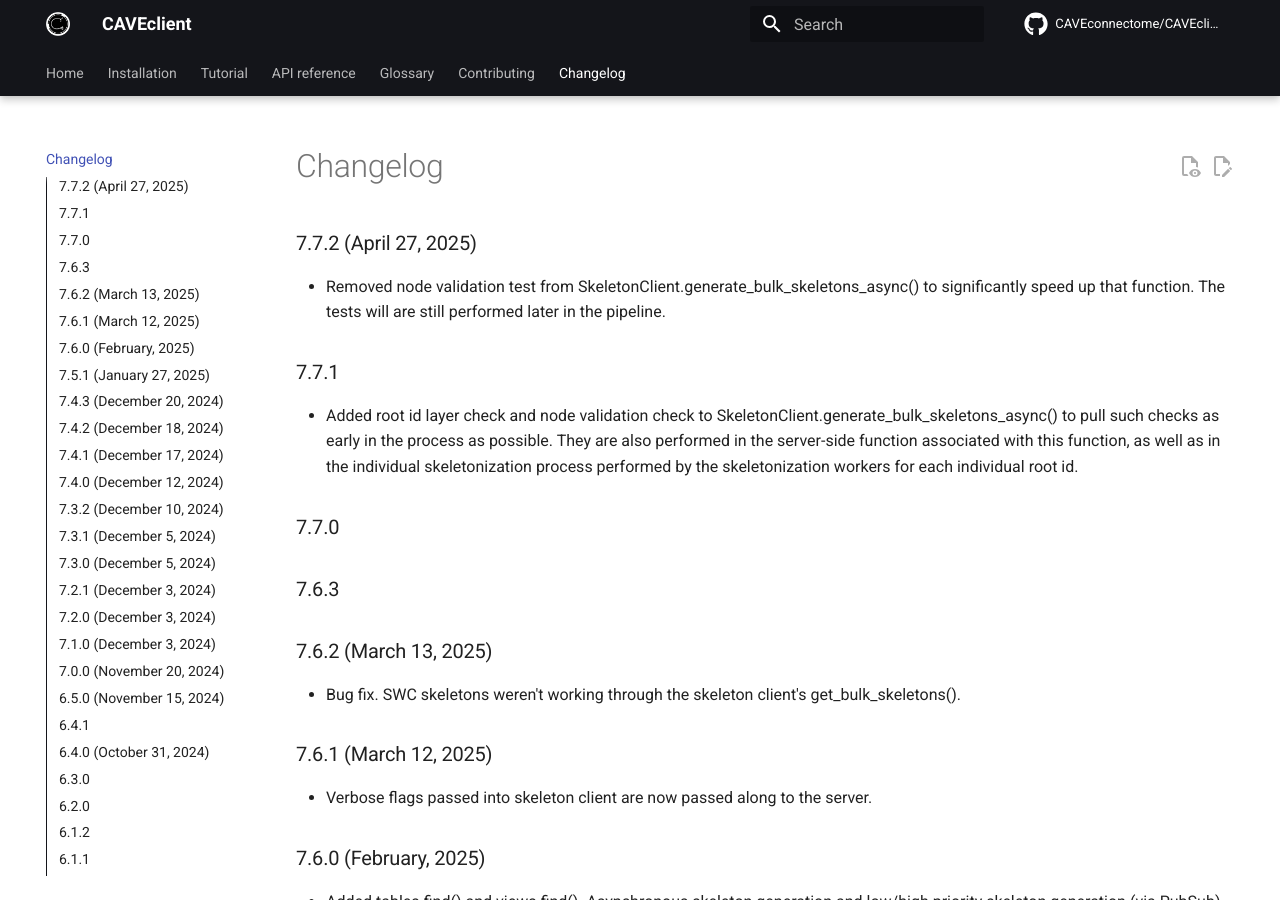
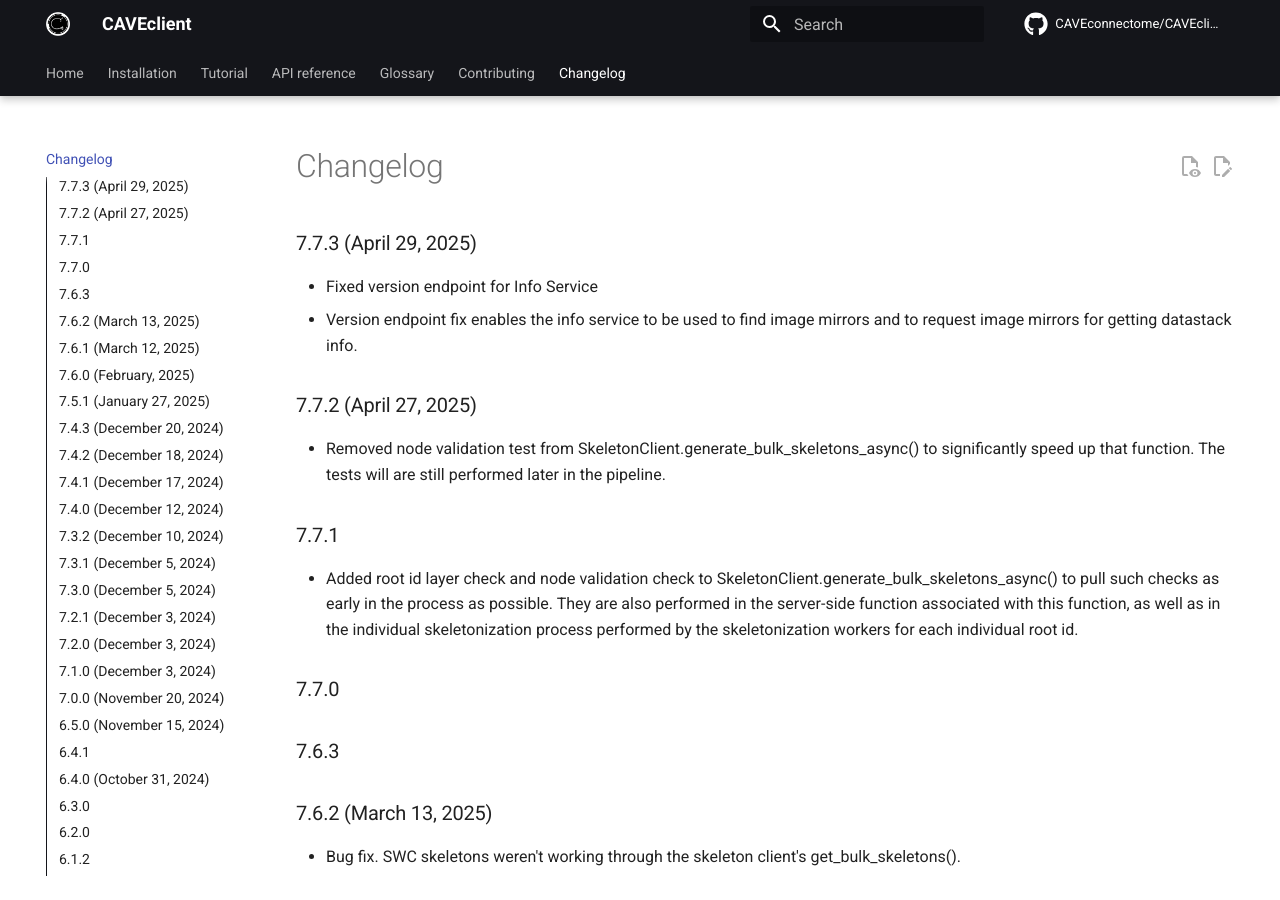
Before and after one commit to CAVEconnectome/CAVEclient, an MkDocs documentation site: the page built from docs/changelog.md, in a window 1280 px wide and 900 px high. Built offline with MkDocs 1.6.1 and Material for MkDocs 9.7.7, drawn with Linux system fonts in a browser that asks for light colours; comment, search, counter and statistics services are not loaded.

Commit message:
update changelog

```diff
--- a/docs/changelog.md
+++ b/docs/changelog.md
@@ -1,6 +1,10 @@
 ---
 title: Changelog
 ---
+## 7.7.3 (April 29, 2025)
+- Fixed version endpoint for Info Service
+- Version endpoint fix enables the info service to be used to find image mirrors and to request image mirrors for getting datastack info.
+
 ## 7.7.2 (April 27, 2025)
 - Removed node validation test from SkeletonClient.generate_bulk_skeletons_async() to significantly speed up that function. The tests will are still performed later in the pipeline.
 
```
